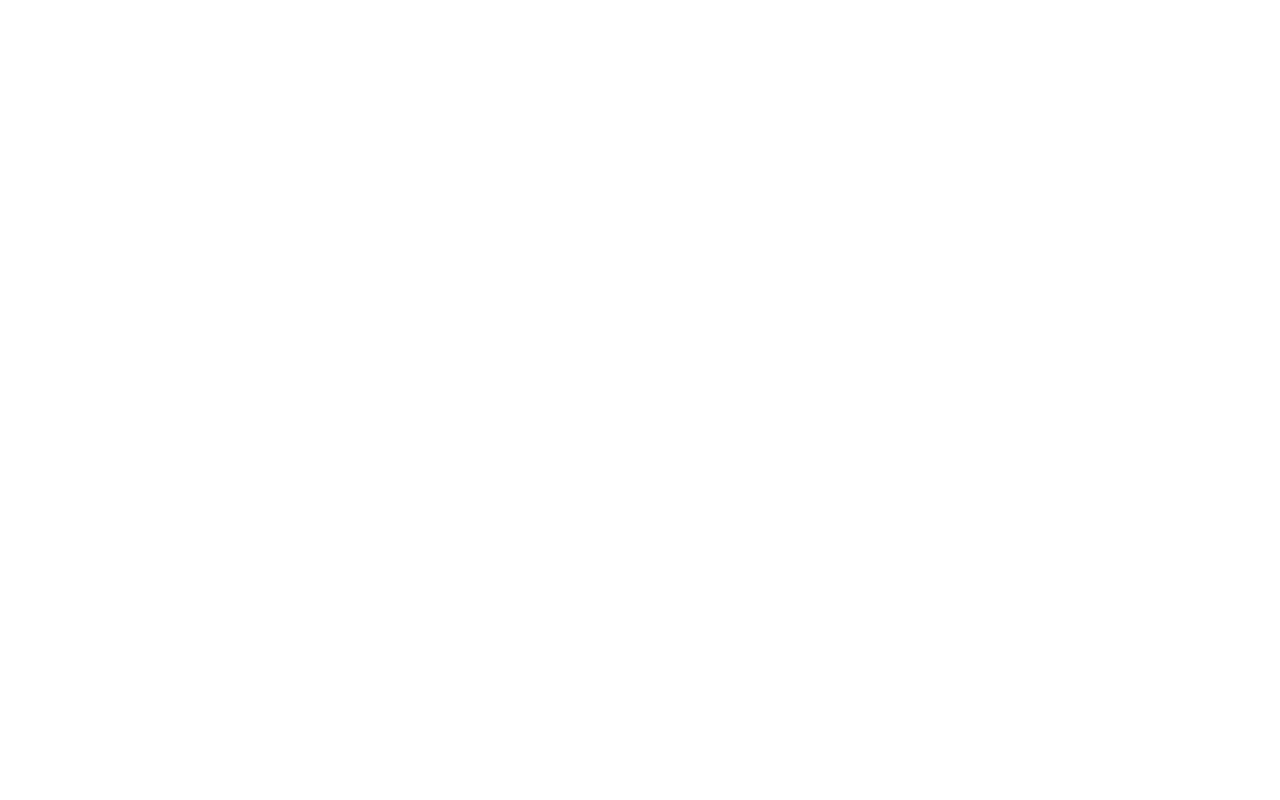
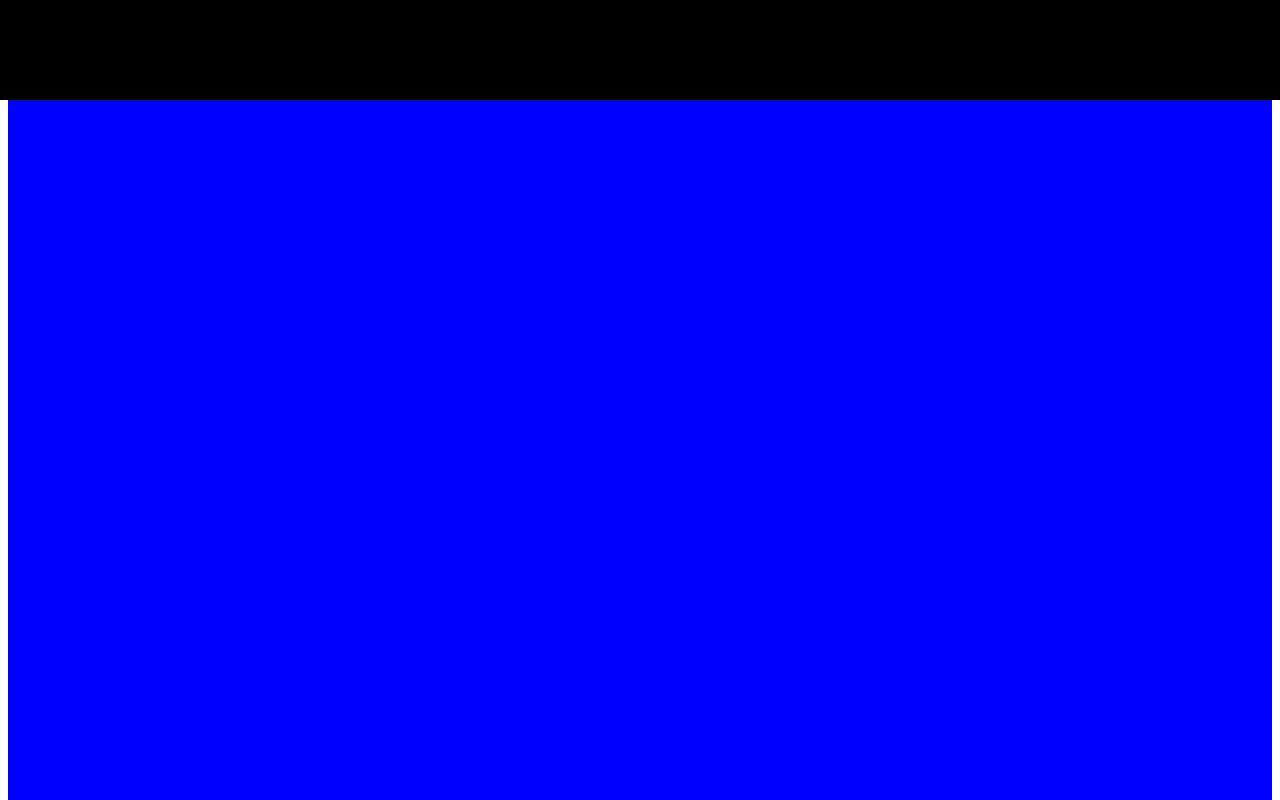
Before and after one commit to CharlyMoo/Frontend_Bedu, a plain HTML site: page EjemplosClases/index.html in a window 1280 px wide. Shown: the top 800 px of the page. Drawn offline with Linux system fonts and the light colour scheme.

Commit message:
creacion carpeta de codigo de clases

```diff
--- a/media.html
+++ b/EjemplosClases/index.html
@@ -39,3 +39,23 @@
     </body>
 
 </html>  -->
+
+<html>
+    <head>
+        <title>Sesion 4</title>
+        <link rel="stylesheet" href="styles.css">
+
+    </head>
+    <body>
+        <section class="fixed-header">
+            <header class="header"></header>
+        </section>
+        <section class="features">
+            <article class="car car1">Caracteristicas 1</article>
+            <article class="car car2">Caracteristicas 2</article>
+            <article class="car car3">Caracteristicas 3</article>
+            <article class="car car4">Caracteristicas 4</article>
+        </section>
+        <div class="contenido"></div>
+    </body>
+</html>
--- /dev/null
+++ b/EjemplosClases/styles.css
@@ -0,0 +1,15 @@
+.fixed-header{
+    position: fixed;
+    height: 100px;
+    background-color: black;
+    width: 100%;
+    top: 0;
+    left: 0;
+    right: 0;
+
+}
+
+.contenido{
+    height: 8000px;
+    background-color: blue;
+}
--- a/styles.css
+++ b/styles.css
@@ -98,7 +98,7 @@ h1 {
   }
 
   .main{
-    margin-top: 140px;
+    margin-top: 250px;
     text-align: center;
   }
 
@@ -136,3 +136,11 @@ h1 {
   .publish{
     flex: 1;
   }
+
+  .fixed-header{
+    position: fixed;
+    top: 0;
+    left: 0;
+    right: 0;
+    background-color: #fffbcd;
+  }
```
Also changed, not shown: index.html (+3 -0 lines).
